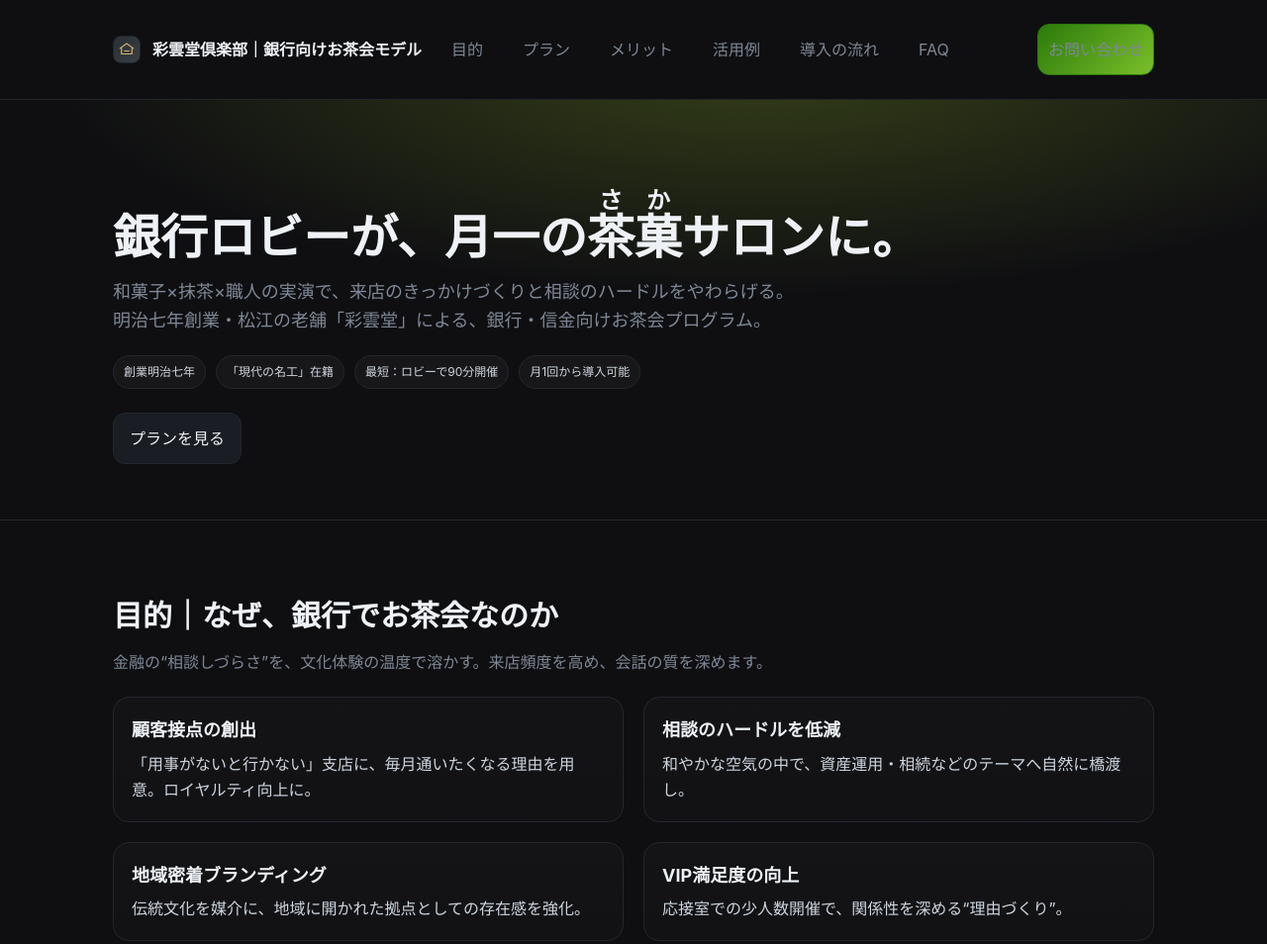
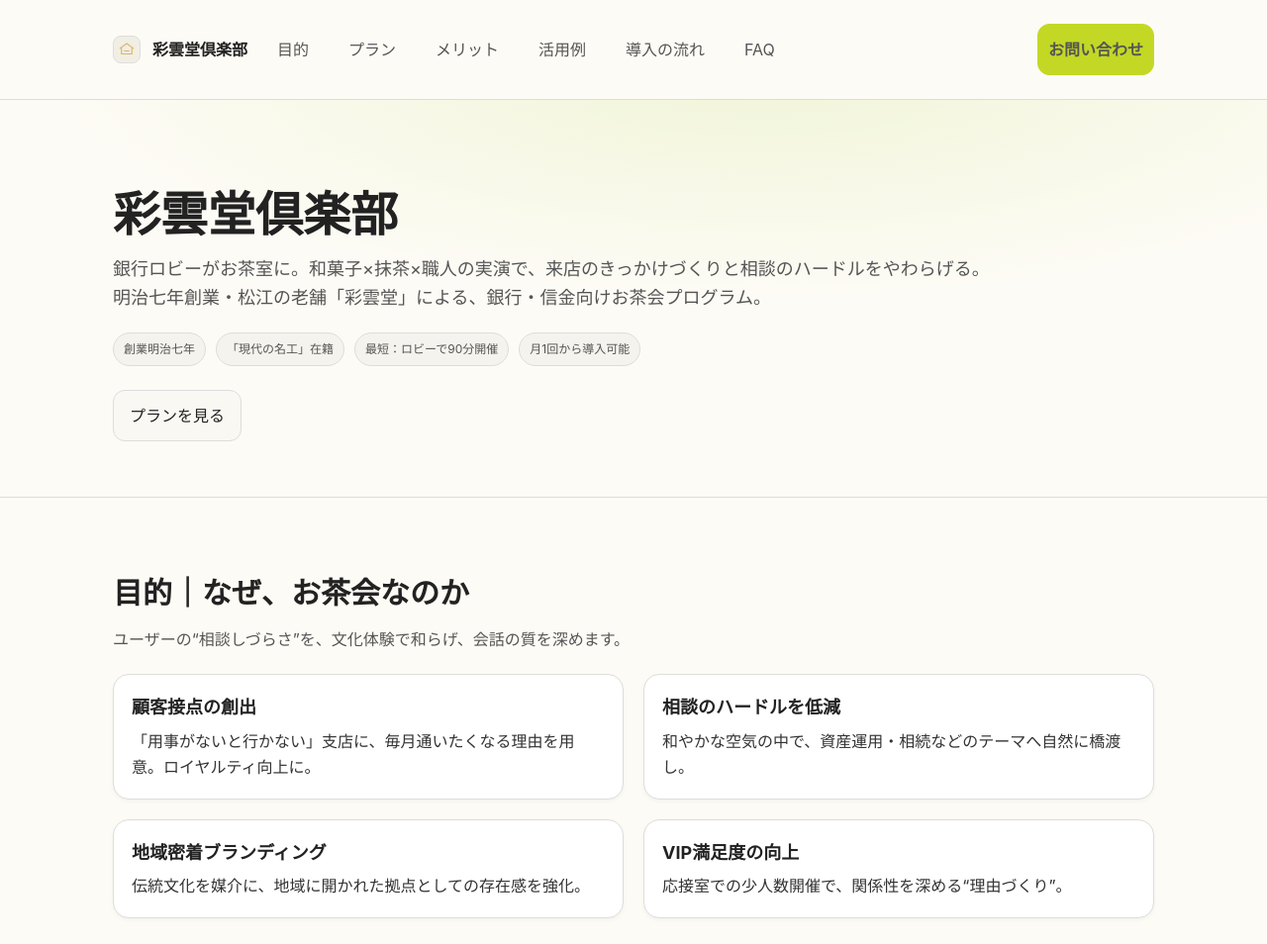
Before and after one commit to ssaa-ooo/saiundoclub, a plain HTML site: page index.html in a window 1280 px wide. Shown: the top 954 px of the page at 99% size. Drawn offline with Linux system fonts and the light colour scheme.

Commit message:
Add files via upload

```diff
--- a/index.html
+++ b/index.html
@@ -7,29 +7,29 @@
   <meta name="description" content="銀行・信金の支店ロビーや応接室で、月1回の和菓子×抹茶お茶会を開催。顧客接点を強化し、地域に開かれた拠点へ。彩雲堂倶楽部の銀行向けモデルLPです。">
   <style>
     :root{
-      --bg:#0f0f12;--card:#14161a;--muted:#7e8896;--text:#eef2f6;--acc:#a7d129;--acc2:#5bc0eb;--line:#22262d;--brand:#d9b56b;
+      --bg:#FDFBF5;--card:#ffffff;--muted:#555;--text:#222;--acc:#a7d129;--acc2:#5bc0eb;--line:#ddd;--brand:#d9b56b;--cta:#c3d825;
     }
     *{box-sizing:border-box}
     html,body{margin:0;padding:0;background:var(--bg);color:var(--text);font-family:-apple-system,BlinkMacSystemFont,"Segoe UI",Noto Sans JP,Roboto,Helvetica,Arial,"Apple Color Emoji","Segoe UI Emoji",sans-serif;line-height:1.65}
     a{color:inherit;text-decoration:none}
     .container{max-width:1100px;margin:0 auto;padding:24px}
-    header{position:sticky;top:0;z-index:50;background:rgba(15,15,18,.8);backdrop-filter:saturate(120%) blur(6px);border-bottom:1px solid var(--line)}
+    header{position:sticky;top:0;z-index:50;background:rgba(253,251,245,.9);backdrop-filter:saturate(120%) blur(6px);border-bottom:1px solid var(--line)}
     .nav{display:flex;align-items:center;gap:20px}
     .nav a{padding:12px 10px;color:var(--muted)}
     .nav a:hover{color:var(--text)}
     .brand{display:flex;align-items:center;gap:12px;font-weight:700}
-    .brand-badge{width:28px;height:28px;border-radius:8px;background:linear-gradient(135deg,#2a2f36,#3a3f46);display:grid;place-items:center;border:1px solid var(--line)}
+    .brand-badge{width:28px;height:28px;border-radius:8px;background:#f1eee4;display:grid;place-items:center;border:1px solid var(--line)}
     .brand-badge svg{width:18px;height:18px}
     .cta{margin-left:auto}
-    .btn{display:inline-flex;align-items:center;gap:10px;padding:12px 16px;border-radius:12px;border:1px solid var(--line);background:#1a1e24;color:var(--text);transition:.2s}
-    .btn:hover{transform:translateY(-1px);box-shadow:0 6px 18px rgba(0,0,0,.25)}
-    .btn-primary{background:linear-gradient(135deg,#2b7a0b,#7bbf2a);border-color:#2b7a0b}
+    .btn{display:inline-flex;align-items:center;gap:10px;padding:12px 16px;border-radius:12px;border:1px solid var(--line);background:#faf8f3;color:var(--text);transition:.2s}
+    .btn:hover{transform:translateY(-1px);box-shadow:0 6px 18px rgba(0,0,0,.1)}
+    .btn-primary{background:var(--cta);border-color:var(--cta);color:#000;font-weight:600}
 
-    .hero{padding:64px 0 32px;border-bottom:1px solid var(--line);background:radial-gradient(1200px 400px at 60% -10%,rgba(167,209,41,.25),transparent 60%)}
+    .hero{padding:64px 0 32px;border-bottom:1px solid var(--line);background:radial-gradient(1200px 400px at 60% -10%,rgba(167,209,41,.15),transparent 60%)}
     .hero h1{font-size:clamp(28px,5vw,48px);line-height:1.15;margin:0 0 12px}
     .hero p.lead{color:var(--muted);font-size:clamp(16px,2.6vw,18px);margin:0 0 20px}
     .badges{display:flex;flex-wrap:wrap;gap:10px;margin:10px 0 24px}
-    .badge{font-size:12px;padding:6px 10px;border:1px solid var(--line);border-radius:999px;background:rgba(255,255,255,.03);color:#cfd6df}
+    .badge{font-size:12px;padding:6px 10px;border:1px solid var(--line);border-radius:999px;background:rgba(0,0,0,.03);color:#555}
 
     .grid{display:grid;gap:20px}
     .grid.cols-2{grid-template-columns:repeat(1,1fr)}
@@ -40,24 +40,24 @@
     h2{font-size:clamp(22px,3.6vw,30px);margin:0 0 14px}
     .section-lead{color:var(--muted);margin:-6px 0 22px}
 
-    .card{background:linear-gradient(180deg,rgba(255,255,255,.02),rgba(255,255,255,.01));border:1px solid var(--line);border-radius:16px;padding:18px}
+    .card{background:#fff;border:1px solid var(--line);border-radius:16px;padding:18px;box-shadow:0 2px 4px rgba(0,0,0,.04)}
     .card h3{margin:0 0 6px;font-size:18px}
-    .card p{margin:6px 0 0;color:#cdd5df}
+    .card p{margin:6px 0 0;color:#333}
 
-    .plan{position:relative;padding:20px;border-radius:16px;border:1px solid var(--line);background:#121418}
+    .plan{position:relative;padding:20px;border-radius:16px;border:1px solid var(--line);background:#fff;box-shadow:0 2px 6px rgba(0,0,0,.05)}
     .plan h3{margin:0 0 6px}
     .price{font-weight:700;font-size:22px;margin:6px 0}
-    .popular{position:absolute;top:12px;right:12px;font-size:12px;background:var(--acc2);color:#0a0f14;padding:6px 10px;border-radius:999px}
+    .popular{position:absolute;top:12px;right:12px;font-size:12px;background:var(--acc2);color:#fff;padding:6px 10px;border-radius:999px}
     .note{color:var(--muted);font-size:13px}
 
     .kpis{display:flex;gap:14px;flex-wrap:wrap}
-    .kpi{flex:1 1 160px;border:1px dashed #2b313a;border-radius:12px;padding:12px}
+    .kpi{flex:1 1 160px;border:1px dashed #ccc;border-radius:12px;padding:12px;background:#fefdfb}
     .kpi b{display:block;font-size:22px}
 
-    .faq details{border:1px solid var(--line);border-radius:12px;padding:14px;background:#121418}
+    .faq details{border:1px solid var(--line);border-radius:12px;padding:14px;background:#fff}
     .faq summary{cursor:pointer;font-weight:600}
 
-    footer{padding:36px 0}
+    footer{padding:36px 0;background:#f7f5ef}
     .small{font-size:13px;color:var(--muted)}
     .cols{columns:1}@media(min-width:880px){.cols{columns:2;column-gap:24px}}
     .list{margin:0;padding-left:18px}
@@ -67,11 +67,11 @@
 <body>
   <header>
     <div class="container nav">
-      <div class="brand" aria-label="彩雲堂倶楽部 銀行向けモデル">
+      <div class="brand" aria-label="彩雲堂倶楽部">
         <span class="brand-badge" aria-hidden="true">
           <svg viewBox="0 0 24 24" fill="none" stroke="#d9b56b" stroke-width="1.5" stroke-linecap="round" stroke-linejoin="round" aria-hidden="true"><path d="M3 10.5 12 4l9 6.5"/><path d="M5 10v8h14v-8"/><path d="M9 14h6"/></svg>
         </span>
-        <span>彩雲堂倶楽部｜銀行向けお茶会モデル</span>
+        <span>彩雲堂倶楽部</span>
       </div>
       <nav class="nav" aria-label="主要ナビゲーション">
         <a href="#why">目的</a>
@@ -90,8 +90,8 @@
   <main>
     <section class="hero" id="top">
       <div class="container">
-        <h1>銀行ロビーが、月一の<ruby>茶菓<rt>さか</rt></ruby>サロンに。</h1>
-        <p class="lead">和菓子×抹茶×職人の実演で、来店のきっかけづくりと相談のハードルをやわらげる。<br>明治七年創業・松江の老舗「彩雲堂」による、銀行・信金向けお茶会プログラム。</p>
+        <h1>彩雲堂倶楽部</h1>
+        <p class="lead">銀行ロビーがお茶室に。和菓子×抹茶×職人の実演で、来店のきっかけづくりと相談のハードルをやわらげる。<br>明治七年創業・松江の老舗「彩雲堂」による、銀行・信金向けお茶会プログラム。</p>
         <div class="badges" role="list" aria-label="信用・特徴">
           <span class="badge">創業明治七年</span>
           <span class="badge">「現代の名工」在籍</span>
@@ -104,8 +104,8 @@
 
     <section id="why">
       <div class="container">
-        <h2>目的｜なぜ、銀行でお茶会なのか</h2>
-        <p class="section-lead">金融の“相談しづらさ”を、文化体験の温度で溶かす。来店頻度を高め、会話の質を深めます。</p>
+        <h2>目的｜なぜ、お茶会なのか</h2>
+        <p class="section-lead">ユーザーの“相談しづらさ”を、文化体験で和らげ、会話の質を深めます。</p>
         <div class="grid cols-2">
           <div class="card"><h3>顧客接点の創出</h3><p>「用事がないと行かない」支店に、毎月通いたくなる理由を用意。ロイヤルティ向上に。</p></div>
           <div class="card"><h3>相談のハードルを低減</h3><p>和やかな空気の中で、資産運用・相続などのテーマへ自然に橋渡し。</p></div>
@@ -181,7 +181,7 @@
 
     <section id="benefits">
       <div class="container">
-        <h2>銀行側のメリット</h2>
+        <h2>金融機関様のメリット</h2>
         <p class="section-lead">来店 → 会話 → 相談 の導線をやさしく設計。</p>
         <div class="grid cols-3">
           <div class="card"><h3>集客装置</h3><p>“月1の楽しみ”で継続来店。イベント告知がニュースレターの柱に。</p></div>
```
